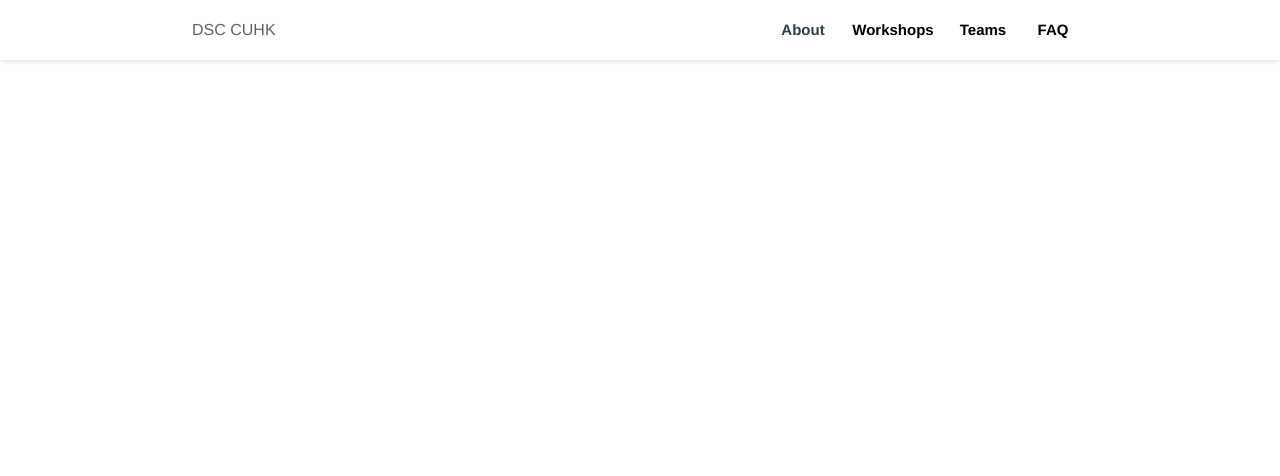
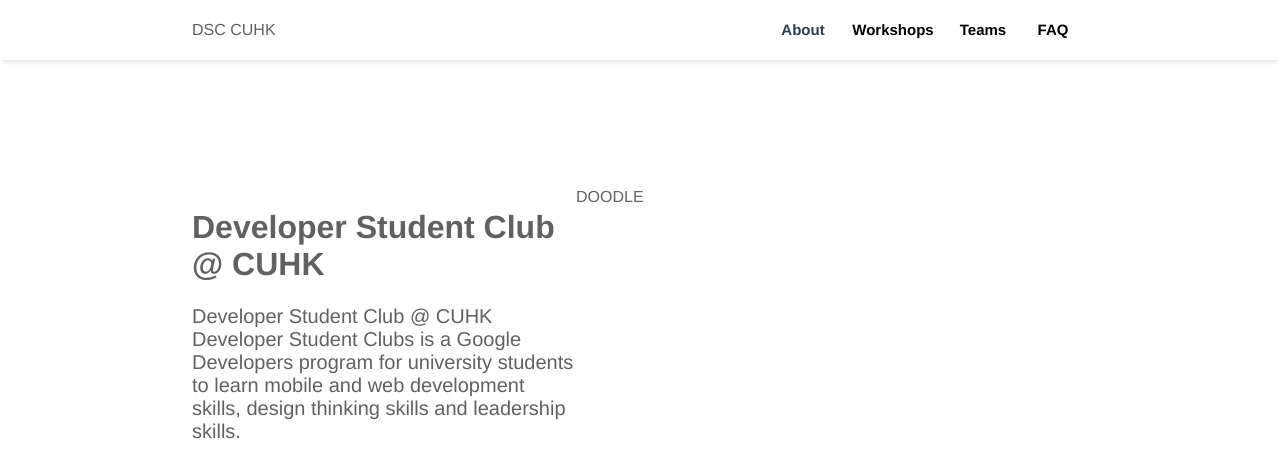
Before and after one commit to AndyLaiJS/dsc, a Vue app: page / in a window 1280 px wide. Shown: the top 476 px of the page. Built offline with nearby package versions, Linux system fonts and the light colour scheme.

Commit message:
Temporary Intro section text

```diff
--- a/src/views/Home.vue
+++ b/src/views/Home.vue
@@ -1,6 +1,19 @@
 <template>
-  <div class="home">
-
+  <div class="IntroSection">
+    <div class="Content">
+      <h1> Developer Student Club @ CUHK </h1>
+      <p>
+        Developer Student Club @ CUHK
+        Developer Student Clubs is a  Google
+        Developers program for university
+        students to learn  mobile  and  web
+        development skills, design thinking skills
+        and  leadership skills.
+      </p>
+      </div>
+    <div class="doodle">
+      DOODLE
+    </div>
   </div>
 </template>
 
@@ -10,6 +23,18 @@
 }
 </script>
 
-<style scoped>
-
+<style scoped lang="scss">
+.IntroSection {
+  margin: 10% 0 10% 0;
+  display: flex;
+  flex-wrap: wrap;
+}
+.Content {
+  text-align: left;
+  width: 30%;
+  margin-left: 15%;
+  p {
+    font-size: 20px;
+  }
+}
 </style>
```
Also changed, not shown: src/components/HelloWorld.vue (deleted, +0 -32 lines).
